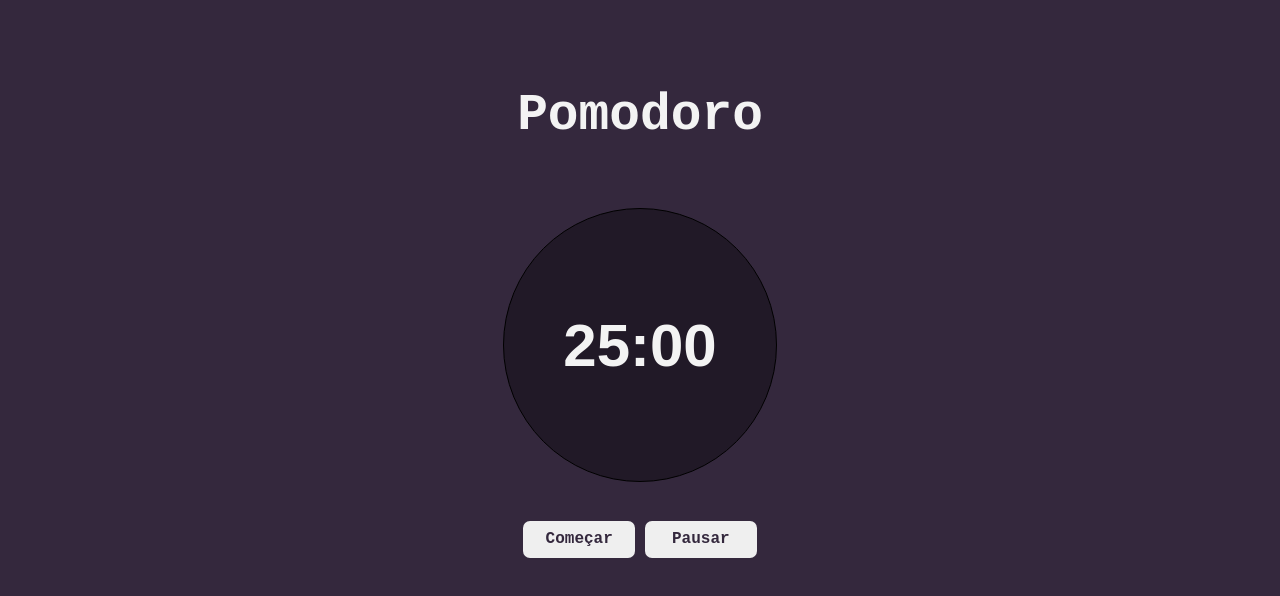
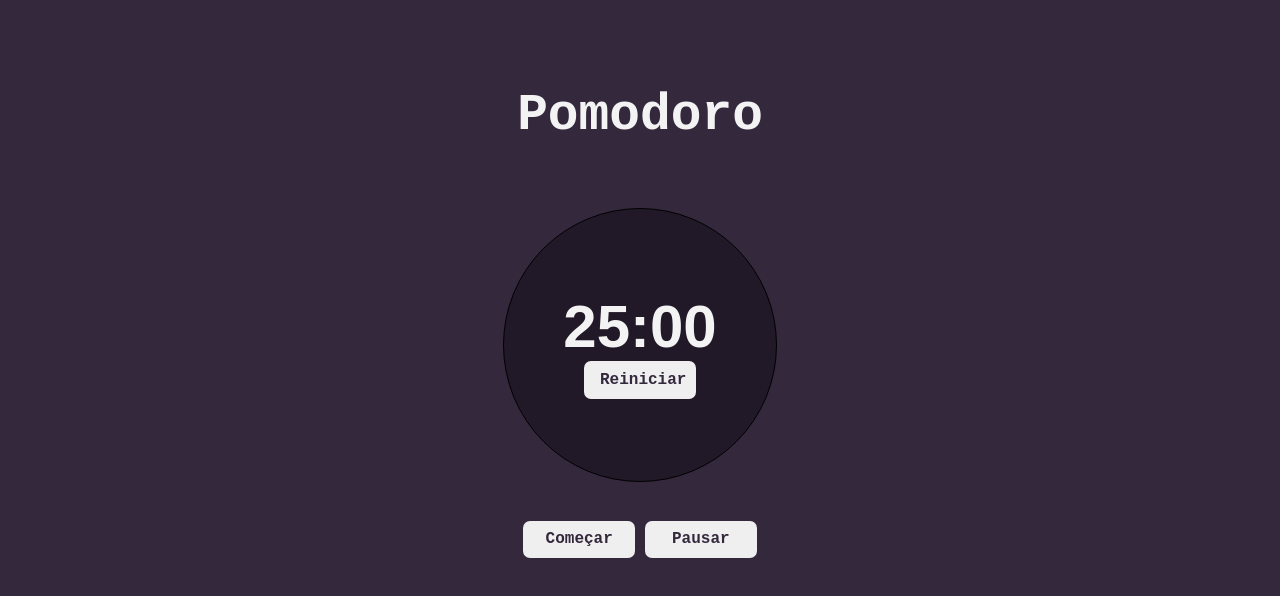
Before and after one commit to Edi-Santos/pomodoro-portfolio, a website: page pages/pomodoro/pomodoro.html in a window 1280 px wide. Shown: the part 82-678 px from the top of the page. Drawn offline with Linux system fonts and the light colour scheme.

Commit message:
build:(pomodoro.html): adicionando botão para reiniciar

```diff
--- a/pages/pomodoro/pomodoro.html
+++ b/pages/pomodoro/pomodoro.html
@@ -27,6 +27,8 @@
       <div class="clock-container">
         <h1 class="work-timer">25:00</h1>
         <h1 class="rest-timer"></h1>
+
+        <button class="restart">Reiniciar</button>
       </div>
 
       <div class="buttons">
```
